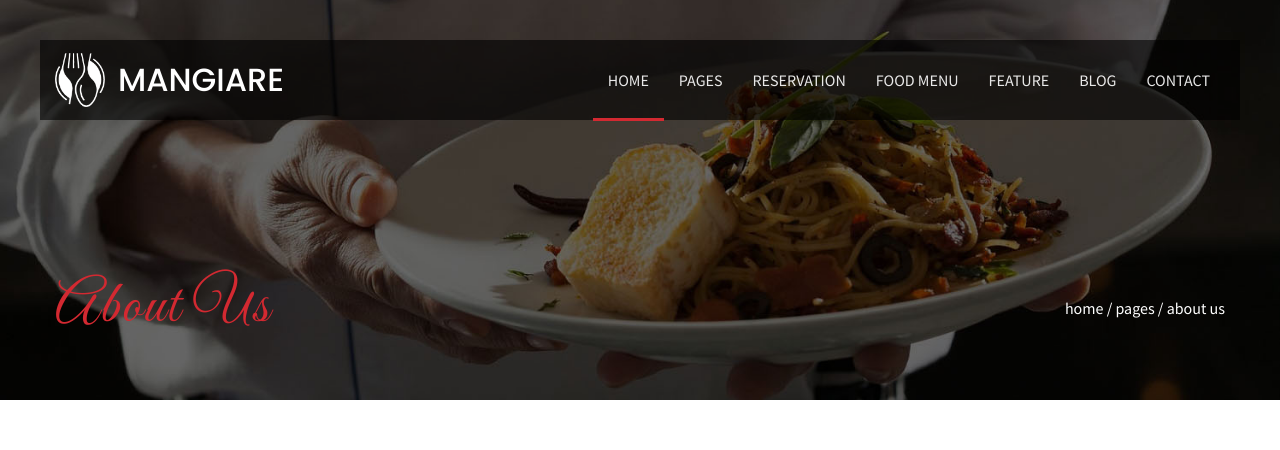
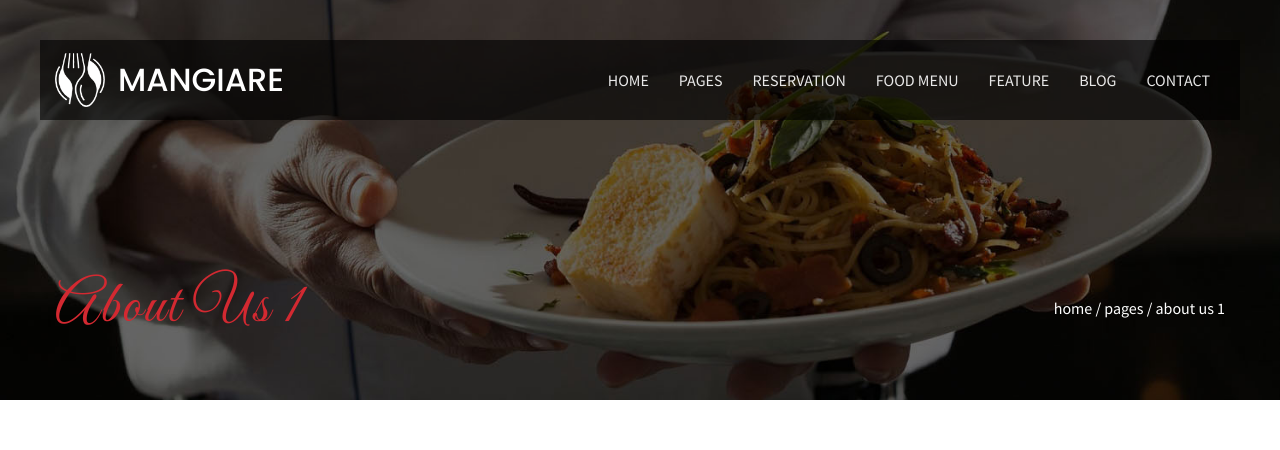
Before and after one commit to seif0912/mangiare-react, a React (Create React App) app: page /about-us-1 in a window 1280 px wide. Shown: the top 450 px of the page. Built offline with nearby package versions, Linux system fonts and the light colour scheme.

Commit message:
page header component

```diff
--- a/public/index.html
+++ b/public/index.html
@@ -7,6 +7,7 @@
   <meta name="theme-color" content="#000000" />
   <meta name="description" content="Web site created using create-react-app" />
   <title>React App</title>
+  <link rel="icon" href="%PUBLIC_URL%/logoW.png" />
   <!-- google fonts -->
   <link rel="preconnect" href="https://fonts.googleapis.com">
   <link rel="preconnect" href="https://fonts.gstatic.com" crossorigin>
--- a/src/components/Index.js
+++ b/src/components/Index.js
@@ -3,3 +3,4 @@ export {default as Button} from './button/Button'
 export {default as SectionHeader} from './sectionHeader/SectionHeader'
 export {default as Ticket} from './ticket/Ticket'
 export {default as ChefCard} from './chefCard/ChefCard'
+export {default as PageHeader} from './pageHeader/PageHeader'
--- /dev/null
+++ b/src/components/pageHeader/PageHeader.js
@@ -0,0 +1,19 @@
+import React from 'react'
+import {Link} from 'react-router-dom'
+import {Container} from '../Index'
+import "./pageHeader.css"
+
+const PageHeader = (props) => {
+  return (
+    <div className="hero-about-us-1">
+        <Container>
+            <h1>{props.title}</h1>
+            <p>
+                <Link to="/">home</Link> / <span>pages</span> / <span>{props.title}</span>
+            </p>
+        </Container>
+    </div>
+  )
+}
+
+export default PageHeader
--- a/src/pages/aboutUs1/AboutUs1.js
+++ b/src/pages/aboutUs1/AboutUs1.js
@@ -1,10 +1,11 @@
 import React from 'react'
-import {HeroAboutUs1, Welcome} from '../../sections/Index'
+import { Welcome} from '../../sections/Index'
+import {PageHeader} from '../../components/Index'
 
 const AboutUs1 = () => {
   return (
     <>
-        <HeroAboutUs1/>
+        <PageHeader title="about us 1"/>
         <Welcome/>
     </>
 
--- a/src/pages/aboutUs2/AboutUs2.js
+++ b/src/pages/aboutUs2/AboutUs2.js
@@ -1,10 +1,9 @@
 import React from 'react'
-import {HeroAboutUs1, Welcome} from '../../sections/Index'
+import {Welcome} from '../../sections/Index'
 
 const AboutUs1 = () => {
   return (
     <>
-        <HeroAboutUs1/>
         <Welcome/>
     </>
 
--- a/src/pages/aboutUs3/AboutUs3.js
+++ b/src/pages/aboutUs3/AboutUs3.js
@@ -1,10 +1,9 @@
 import React from 'react'
-import {HeroAboutUs1, Welcome} from '../../sections/Index'
+import {Welcome} from '../../sections/Index'
 
 const AboutUs1 = () => {
   return (
     <>
-        <HeroAboutUs1/>
         <Welcome/>
     </>
 
--- a/src/sections/Index.js
+++ b/src/sections/Index.js
@@ -1,6 +1,5 @@
 export {default as Footer} from './footer/Footer'
 export {default as Header} from './header/Header'
-export {default as HeroAboutUs1} from './heroAboutUs1/HeroAboutUs1'
 export {default as Hero} from './hero/Hero'
 export {default as About} from './about/About'
 export {default as Welcome} from './welcome/Welcome'
--- a/src/sections/header/Header.js
+++ b/src/sections/header/Header.js
@@ -17,7 +17,7 @@ const Header = () => {
             </Link>
             <ul className={`menu ${menu}`}>
                 <li>
-                    <Link to="/" className="main-link active">home</Link>
+                    <Link to="/" className="main-link">home</Link>
                     <ul className="sub-menu">
                         <li><a href="/#">home revolution</a></li>
                         <li><a href="/#">homepage parallax</a></li>
--- a/src/sections/heroAboutUs1/HeroAboutUs1.js
+++ /dev/null
@@ -1,17 +0,0 @@
-import React from 'react'
-import "./heroAboutUs1.css"
-
-const HeroAboutUs1 = () => {
-  return (
-    <div className="hero-about-us-1">
-        <div className="container">
-            <h1>about us</h1>
-            <p>
-                <a href="/">home</a> / <a href="/#">pages</a> / <span>about us</span>
-            </p>
-        </div>
-    </div>
-  )
-}
-
-export default HeroAboutUs1
```
Also changed, not shown: public/logoW.png (added), src/components/pageHeader/pageHeader.css (renamed from src/sections/heroAboutUs1/heroAboutUs1.css).
